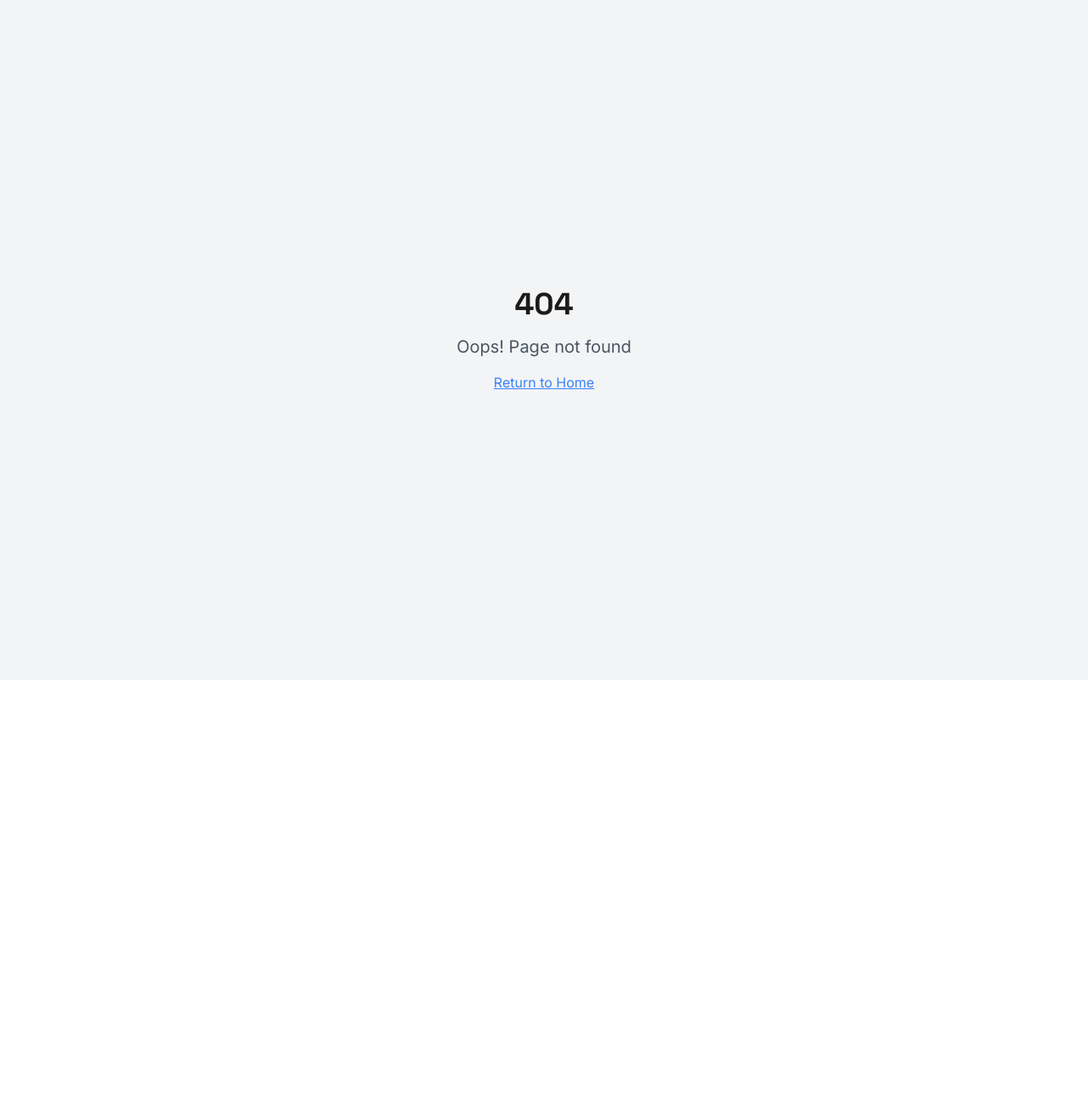
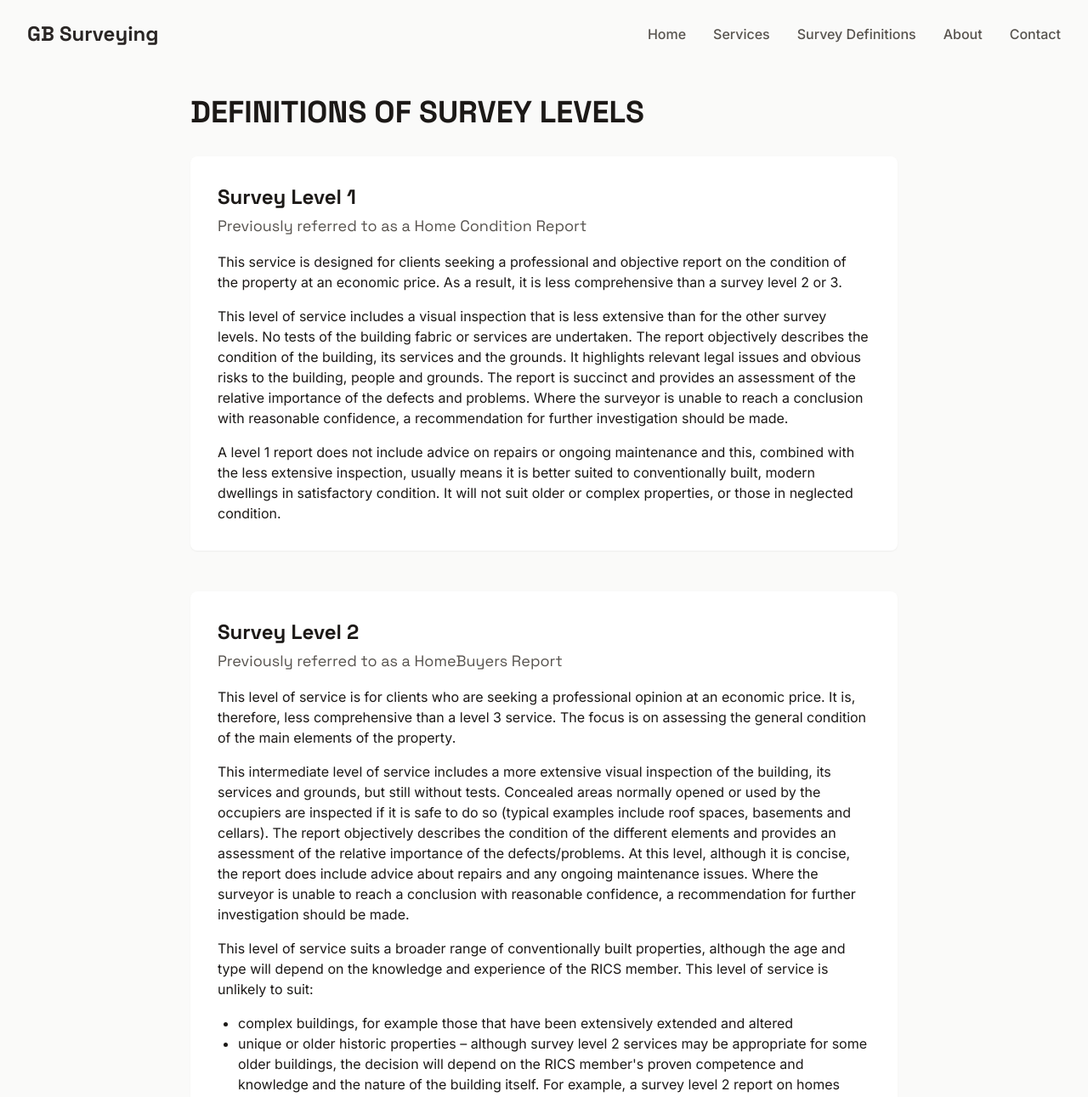
Before and after one commit to jordanjoecooper/surveyor-sparkle-helper, a React (Vite) app: page /survey-definitions in a window 1280 px wide. Before the commit this address had no page. Shown: the top 1291 px of the page at 85% size. Before the commit the page ends 800 px from the top, so only its background shows below. Built offline with nearby package versions, Linux system fonts and the light colour scheme.

Commit message:
Add Survey Definitions Page
Adds a new page detailing different survey levels (levels 1, 2, and 3), including descriptions of each level's scope and suitability.

```diff
--- a/src/App.tsx
+++ b/src/App.tsx
@@ -1,9 +1,11 @@
+
 import { Toaster } from "@/components/ui/toaster";
 import { Toaster as Sonner } from "@/components/ui/sonner";
 import { TooltipProvider } from "@/components/ui/tooltip";
 import { QueryClient, QueryClientProvider } from "@tanstack/react-query";
 import { BrowserRouter, Routes, Route } from "react-router-dom";
 import Index from "./pages/Index";
+import SurveyDefinitions from "./pages/SurveyDefinitions";
 import NotFound from "./pages/NotFound";
 
 const queryClient = new QueryClient();
@@ -16,7 +18,7 @@ const App = () => (
       <BrowserRouter>
         <Routes>
           <Route path="/" element={<Index />} />
-          {/* ADD ALL CUSTOM ROUTES ABOVE THE CATCH-ALL "*" ROUTE */}
+          <Route path="/survey-definitions" element={<SurveyDefinitions />} />
           <Route path="*" element={<NotFound />} />
         </Routes>
       </BrowserRouter>
--- a/src/components/Navbar.tsx
+++ b/src/components/Navbar.tsx
@@ -14,6 +14,8 @@ const Navbar = () => {
     return () => window.removeEventListener('scroll', handleScroll);
   }, []);
 
+  const menuItems = ['Home', 'Services', 'Survey Definitions', 'About', 'Contact'];
+
   return (
     <nav
       className={`fixed w-full z-50 transition-all duration-300 ${
@@ -28,10 +30,10 @@ const Navbar = () => {
 
           {/* Desktop Menu */}
           <div className="hidden md:flex space-x-8">
-            {['Home', 'Services', 'About', 'Projects', 'Contact'].map((item) => (
+            {menuItems.map((item) => (
               <a
                 key={item}
-                href={`#${item.toLowerCase()}`}
+                href={item === 'Home' ? '/' : `/${item.toLowerCase().replace(' ', '-')}`}
                 className="text-warmGray-600 hover:text-warmGray-900 transition-colors duration-200 font-medium"
               >
                 {item}
@@ -57,10 +59,10 @@ const Navbar = () => {
           } overflow-hidden`}
         >
           <div className="px-2 pt-2 pb-3 space-y-1">
-            {['Home', 'Services', 'About', 'Projects', 'Contact'].map((item) => (
+            {menuItems.map((item) => (
               <a
                 key={item}
-                href={`#${item.toLowerCase()}`}
+                href={item === 'Home' ? '/' : `/${item.toLowerCase().replace(' ', '-')}`}
                 className="block px-3 py-2 text-warmGray-600 hover:text-warmGray-900 transition-colors duration-200 font-medium"
                 onClick={() => setIsMobileMenuOpen(false)}
               >
--- /dev/null
+++ b/src/pages/SurveyDefinitions.tsx
@@ -0,0 +1,94 @@
+
+import Navbar from '../components/Navbar';
+
+const SurveyDefinitions = () => {
+  return (
+    <div className="min-h-screen bg-warmGray-50">
+      <Navbar />
+
+      <div className="pt-20 pb-16">
+        <div className="max-w-4xl mx-auto px-4 sm:px-6 lg:px-8">
+          <h1 className="text-3xl md:text-4xl font-bold text-warmGray-900 mb-8 mt-8">
+            DEFINITIONS OF SURVEY LEVELS
+          </h1>
+
+          {/* Survey Level 1 */}
+          <div className="mb-12 bg-white rounded-lg p-8 shadow-sm">
+            <h2 className="text-2xl font-bold text-warmGray-900 mb-4">
+              Survey Level 1
+              <span className="block text-lg text-warmGray-600 font-normal mt-1">
+                Previously referred to as a Home Condition Report
+              </span>
+            </h2>
+
+            <div className="prose prose-warmGray max-w-none">
+              <p className="mb-4">
+                This service is designed for clients seeking a professional and objective report on the condition of the property at an economic price. As a result, it is less comprehensive than a survey level 2 or 3.
+              </p>
+
+              <p className="mb-4">
+                This level of service includes a visual inspection that is less extensive than for the other survey levels. No tests of the building fabric or services are undertaken. The report objectively describes the condition of the building, its services and the grounds. It highlights relevant legal issues and obvious risks to the building, people and grounds. The report is succinct and provides an assessment of the relative importance of the defects and problems. Where the surveyor is unable to reach a conclusion with reasonable confidence, a recommendation for further investigation should be made.
+              </p>
+
+              <p>
+                A level 1 report does not include advice on repairs or ongoing maintenance and this, combined with the less extensive inspection, usually means it is better suited to conventionally built, modern dwellings in satisfactory condition. It will not suit older or complex properties, or those in neglected condition.
+              </p>
+            </div>
+          </div>
+
+          {/* Survey Level 2 */}
+          <div className="mb-12 bg-white rounded-lg p-8 shadow-sm">
+            <h2 className="text-2xl font-bold text-warmGray-900 mb-4">
+              Survey Level 2
+              <span className="block text-lg text-warmGray-600 font-normal mt-1">
+                Previously referred to as a HomeBuyers Report
+              </span>
+            </h2>
+
+            <div className="prose prose-warmGray max-w-none">
+              <p className="mb-4">
+                This level of service is for clients who are seeking a professional opinion at an economic price. It is, therefore, less comprehensive than a level 3 service. The focus is on assessing the general condition of the main elements of the property.
+              </p>
+
+              <p className="mb-4">
+                This intermediate level of service includes a more extensive visual inspection of the building, its services and grounds, but still without tests. Concealed areas normally opened or used by the occupiers are inspected if it is safe to do so (typical examples include roof spaces, basements and cellars). The report objectively describes the condition of the different elements and provides an assessment of the relative importance of the defects/problems. At this level, although it is concise, the report does include advice about repairs and any ongoing maintenance issues. Where the surveyor is unable to reach a conclusion with reasonable confidence, a recommendation for further investigation should be made.
+              </p>
+
+              <p className="mb-4">
+                This level of service suits a broader range of conventionally built properties, although the age and type will depend on the knowledge and experience of the RICS member. This level of service is unlikely to suit:
+              </p>
+
+              <ul className="list-disc pl-6 mb-4">
+                <li>complex buildings, for example those that have been extensively extended and altered</li>
+                <li>unique or older historic properties – although survey level 2 services may be appropriate for some older buildings, the decision will depend on the RICS member's proven competence and knowledge and the nature of the building itself. For example, a survey level 2 report on homes with traditional timber frames or those built much before 1850 is likely to be inconclusive and be of little use to the client</li>
+                <li>properties in neglected condition.</li>
+              </ul>
+            </div>
+          </div>
+
+          {/* Survey Level 3 */}
+          <div className="mb-12 bg-white rounded-lg p-8 shadow-sm">
+            <h2 className="text-2xl font-bold text-warmGray-900 mb-4">
+              Survey Level 3
+              <span className="block text-lg text-warmGray-600 font-normal mt-1">
+                Previously referred to as a Building Survey or Structural Survey
+              </span>
+            </h2>
+
+            <div className="prose prose-warmGray max-w-none">
+              <p className="mb-4">
+                This level of service is for clients who are seeking a professional opinion based on a detailed assessment of the property.
+              </p>
+
+              <p>
+                The service consists of a detailed visual inspection of the building, its services and the grounds and is more extensive than a survey level 2. Concealed areas normally opened or used by the occupiers are inspected if it is safe to do so.
+              </p>
+            </div>
+          </div>
+        </div>
+      </div>
+    </div>
+  );
+};
+
+export default SurveyDefinitions;
```
